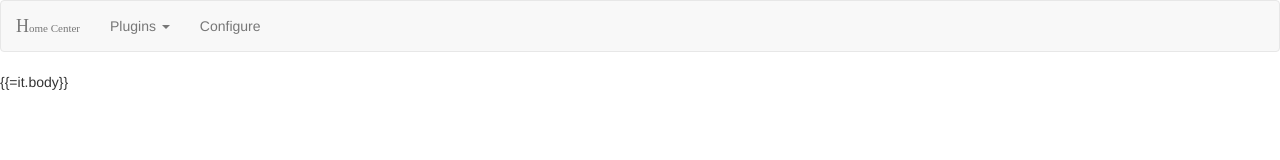
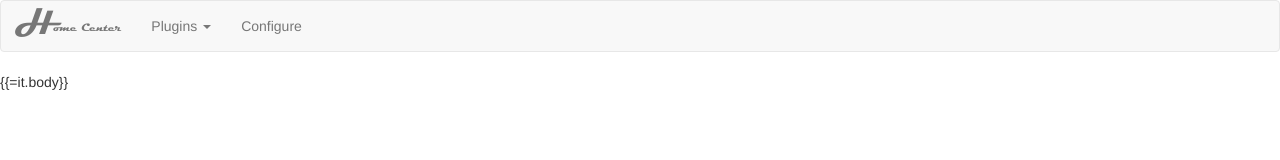
Before and after one commit to PSeitz/HomeAutomation.js, a website: page views/layout.html in a window 1280 px wide. Drawn offline with Linux system fonts and the light colour scheme.

Commit message:
added font

```diff
--- a/public/css/style.css
+++ b/public/css/style.css
@@ -1,3 +1,10 @@
+@font-face {
+  font-family: 'Magneto';
+  src: url('MAGNETOB.TTF')  format('truetype') /* Safari, Android, iOS */
+}
+
+
+
 .list-buffer {
   margin-bottom: 15px;
 }
@@ -45,7 +52,14 @@ margin-top: 4px;
 }
 
 .navbar-header .navbar-brand {
-  font-family: Magneto;
+  font-family: 'Magneto';
+  padding: 10px 15px;
+}
+
+.bigheading{
+  font-size: 34px;
+  top: 3px;
+  position: relative;
 }
 
 .smallheading{
--- a/views/layout.html
+++ b/views/layout.html
@@ -30,9 +30,7 @@
                     <span class="icon-bar"></span>
                     <span class="icon-bar"></span>
                     </button>
-                    <a class="navbar-brand" href="/">
-                        H<span class="smallheading">ome Center</span>
-                    </a>
+                    <a class="navbar-brand" href="/"><span class="bigheading">H</span><span class="smallheading">ome Center</span></a>
                 </div>
                 <!-- Collect the nav links, forms, and other content for toggling -->
                 <div class="collapse navbar-collapse" id="collapsable-navbar">
```
Also changed, not shown: public/css/MAGNETOB.TTF (added), 2 other files.
